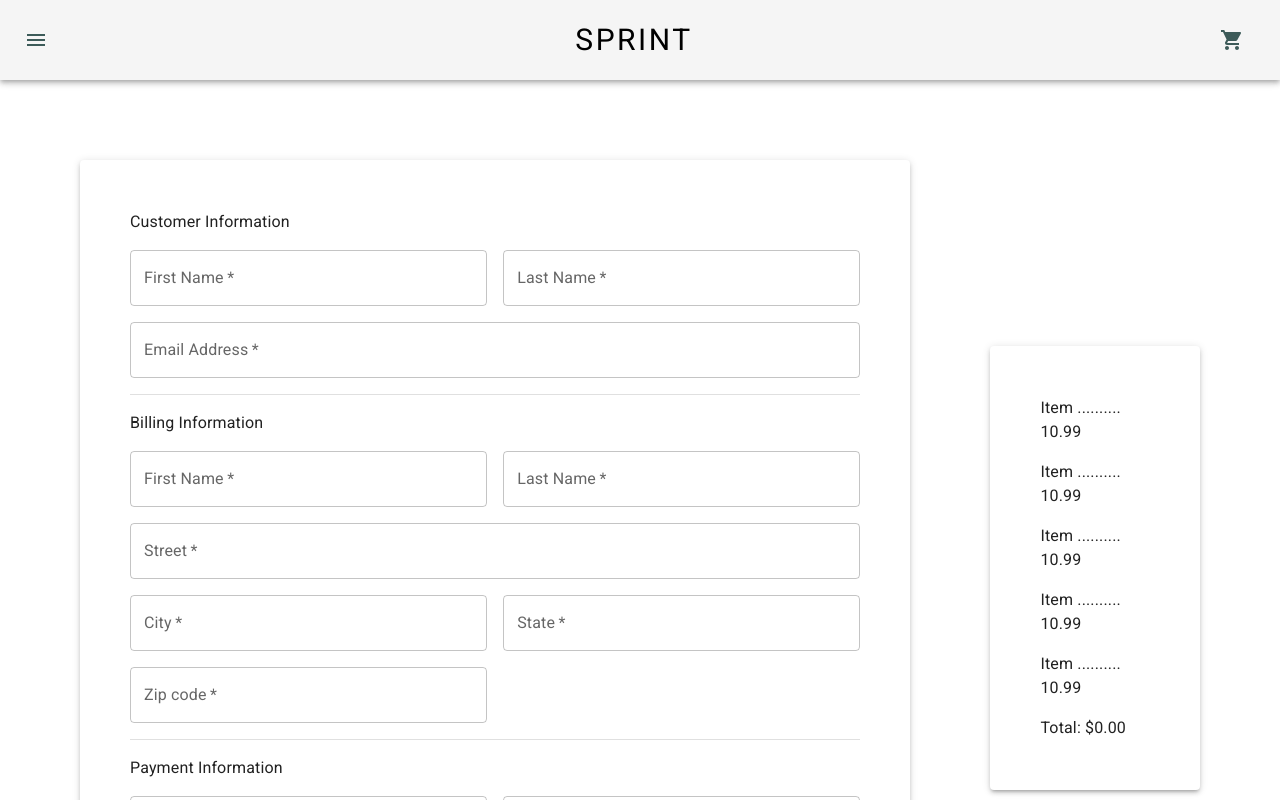
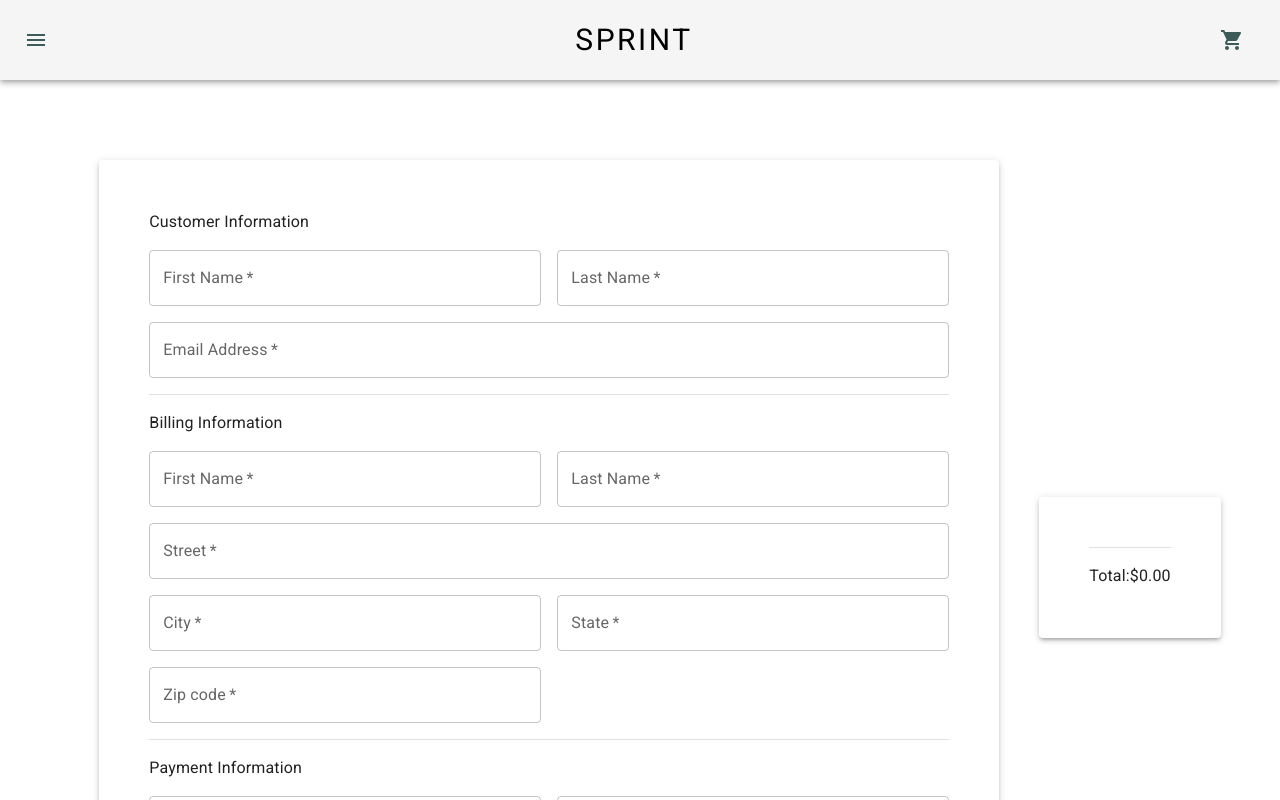
Before and after one commit to alishcodes/MADJ-web-app, a React (Create React App) app in the folder front-end/: page /checkout in a window 1280 px wide. Shown: the top 800 px of the page. Built offline with nearby package versions, Linux system fonts and the light colour scheme.

Commit message:
Fixed review pages to send qty and item id's with form submission

```diff
--- a/front-end/src/Catalog.js
+++ b/front-end/src/Catalog.js
@@ -1,12 +1,10 @@
 import {Grid, Stack, Pagination, Divider } from '@mui/material';
 import ProductCard from './Components/ProductCard';
-import React from 'react';
+import React, {useContext} from 'react';
 import { useEffect, useState } from 'react';
 import {useNavigate, useSearchParams} from "react-router-dom";
+import ShoppingCartContext from "./contexts/ShoppingCartContext";
 
-const onAddToCart = (id) => {
-    console.log(id);
-}
 
 /**
  * Page that displays products
@@ -19,6 +17,8 @@
     const [error, setError] = useState(null);
     const navigate = useNavigate(); //to push a new page in history
     const ITEMS_PER_PAGE = 6;
+    const {addToCart} = useContext(ShoppingCartContext);
+
 
     useEffect(() => {
         fetch(type === "" ? `/api/products` : `/api/products?type=${type}`)
@@ -55,10 +55,10 @@
                 {data && data.slice((page - 1) * ITEMS_PER_PAGE, page * ITEMS_PER_PAGE).map((currItem, index) => (
                     <Grid item xs={12} sm={6} md={6} lg={4} key={currItem.id}>
                         <ProductCard title={currItem.title}
-                                     img={"https://www.uniqlo.com/jp/ja/contents/feature/masterpiece/common_22ss/img/products/productsArea_itemimg_16_m.jpg?220211"}
+                                     img={currItem.img}
                                      desc={currItem.desc}
-                                     price={currItem.price}
-                                     onAddToCart={() => onAddToCart(currItem.id)}
+                                     price={parseFloat(currItem.price / 100).toFixed(2)}
+                                     onAddToCart={() => addToCart(currItem.id, currItem.title, parseFloat(currItem.price / 100).toFixed(2))}
                         />
                     </Grid>
                 ))}
--- a/front-end/src/Components/ShoppingCartW.js
+++ b/front-end/src/Components/ShoppingCartW.js
@@ -1,6 +1,7 @@
-import { Drawer, Stack} from '@mui/material';
-import { useContext } from "react";
+import {Drawer, Stack, Paper, Typography, Button} from '@mui/material';
+import {useContext, useEffect} from "react";
 import ShoppingCartContext from "../contexts/ShoppingCartContext";
+import {Link} from "react-router-dom";
 
 
 /**
@@ -12,7 +13,18 @@
  */
 export const ShoppingCartW = ({cartOpen}) => {
     const {closeCart} = useContext(ShoppingCartContext);    //function from ShoppingCartContext to handle cart closure
+    const {items, addToCart, removeFromCart} = useContext(ShoppingCartContext);
 
+    const calcTotal = () => {
+        let total = 0.0;
+        items.map((curr) => (
+            total += parseFloat(curr.qty * curr.price)
+        ))
+
+        return total.toFixed(2);
+    }
+
+    calcTotal()
     return (
         <Drawer
             anchor={"right"}
@@ -23,7 +35,14 @@
                 flex={1}
                 spacing={2}
                 sx={{ minWidth: "500px", padding: "20px" }}
+                direction="column"
             >
+                <Typography variant="h3">Shopping Cart</Typography>
+                <div>{items.length === 0 && <Typography variant="h6">Cart is empty</Typography>}</div>
+                <Typography variant="h6">Total: ${calcTotal()}</Typography>
+                <Paper>
+
+                </Paper>
             </Stack>
         </Drawer>
     )
--- a/front-end/src/checkoutPages/CheckoutForm.js
+++ b/front-end/src/checkoutPages/CheckoutForm.js
@@ -1,6 +1,7 @@
-import React, { useState} from 'react';
+import React, {useContext, useState} from 'react';
 import {useFormik} from "formik";
 import {TextField, Button, Paper, Grid, Divider, Typography, Container, Stack} from '@mui/material';
+import shoppingCartContext from "../contexts/ShoppingCartContext";
 
 
 /**
@@ -10,6 +11,14 @@
  * @constructor
  */
 const CheckoutForm = () => {
+    const {items} = useContext(shoppingCartContext);
+    const cartIds = [];
+    const cartQty = [];
+
+    items.map((curr, index) => {
+        cartIds.push(curr.id);
+        cartQty.push(curr.qty);
+    })
 
     /**
      * Function to pass useFormik() hook initial form variables.
@@ -31,8 +40,8 @@
             billingLName: "",
             cardNumber: "",
             cardCCV: "",
-            productIDs: [4, 5, 7],
-            quantities: [1, 2, 4]
+            productIDs: [],
+            quantities: []
         },
         onSubmit: (values) => {
             fetch('/api/send-order', {
@@ -47,8 +56,8 @@
                     customerName: `${values.firstName} ${values.firstName}`,
                     email: values.email,
                     cardInfo: `${values.cardNumber}, ${values.cardCCV}`,
-                    productIDs: values.productIDs,
-                    quantities: values.quantities
+                    productIDs: cartIds,
+                    quantities: cartQty
                 })
             })
          }
--- a/front-end/src/checkoutPages/ReviewProducts.js
+++ b/front-end/src/checkoutPages/ReviewProducts.js
@@ -1,5 +1,6 @@
-
-import {Paper, Stack, Typography} from "@mui/material";
+import {Divider, Grid, Paper, Stack, Typography} from "@mui/material";
+import ShoppingCartContext from "../contexts/ShoppingCartContext";
+import {useContext} from "react";
 
 /**
  * Component that lists products to be purchased next to checkout form
@@ -7,16 +8,32 @@
  * @constructor
  */
 const ReviewProducts = () => {
+    const {items} = useContext(ShoppingCartContext);
+
+    const calcTotal = () => {
+        let total = 0.00;
+        items.map((curr) => (
+            total += parseFloat(curr.qty * curr.price)
+        ))
+
+        return total.toFixed(2);
+    }
+
     return (
-        <Stack justifyContent={"center"} alignItems="center" padding={10}>
+        <Stack justifyContent={"center"} alignItems="center" padding={5}>
             <Paper elevation={3} sx={{ padding: "50px"}}>
                 <Stack direction="column" spacing={2}>
-                    <Typography>Item .......... 10.99</Typography>
-                    <Typography>Item .......... 10.99</Typography>
-                    <Typography>Item .......... 10.99</Typography>
-                    <Typography>Item .......... 10.99</Typography>
-                    <Typography>Item .......... 10.99</Typography>
-                    <Typography>Total: $0.00</Typography>
+                    {items.map((curr, index) => (
+                        <Grid container direction="row" key={index}>
+                            <Grid item xs={8} paddingRight={9}><Typography>{curr.title}</Typography></Grid>
+                            <Grid item xs={4}><Typography>{curr.qty} x ${curr.price}</Typography></Grid>
+                        </Grid>
+                    ))}
+                    <Divider flexItem/>
+                    <Stack direction="row" justifyContent="space-between" alignItems="center">
+                        <Typography>Total:</Typography>
+                        <Typography>${calcTotal()}</Typography>
+                    </Stack>
                 </Stack>
             </Paper>
         </Stack>
--- a/front-end/src/contexts/ShoppingCartContext.js
+++ b/front-end/src/contexts/ShoppingCartContext.js
@@ -1,6 +1,5 @@
 import { createContext, useState } from 'react';
 import { ShoppingCartW } from "../Components/ShoppingCartW";
-
 
 
 const ShoppingCartContext = createContext({});
@@ -14,17 +13,41 @@
  */
 export function ShoppingCartProvider({ children }) {
     const [cartOpen, setCartOpen] = useState(false);
+    const [items, setItems] = useState([]);
 
     const openCart = () => setCartOpen(true);
     const closeCart = () => setCartOpen(false);
 
+    const addToCart = (id, title, price) => {
+        const exist = items.find(x => x.id === id);
+        if (exist) {
+            setItems(items.map((x) =>
+                x.id === id ? {...exist, qty: exist.qty + 1} : x))
+        } else {
+            setItems([...items, {id, title, price, qty: 1}])
+        }
+    }
 
+    const removeFromCart = (id) => {
+        const exist = items.find(x => x.id === id);
+        if (exist) {
+            setItems(items.map((x) =>
+                x.id === id ? {...exist, qty: exist.qty - 1} : x))
+        }
+        let index = items.findIndex(item => id === item.id);
+        if (index !== -1 && items[index].qty === 1) {
+            setItems(items.filter(item => item.id !== id));
+        }
+    }
 
     return (
         <ShoppingCartContext.Provider
             value={{
                 openCart,
                 closeCart,
+                items,
+                addToCart,
+                removeFromCart,
             }}>
             {children}
             <ShoppingCartW cartOpen={cartOpen}/>
```
